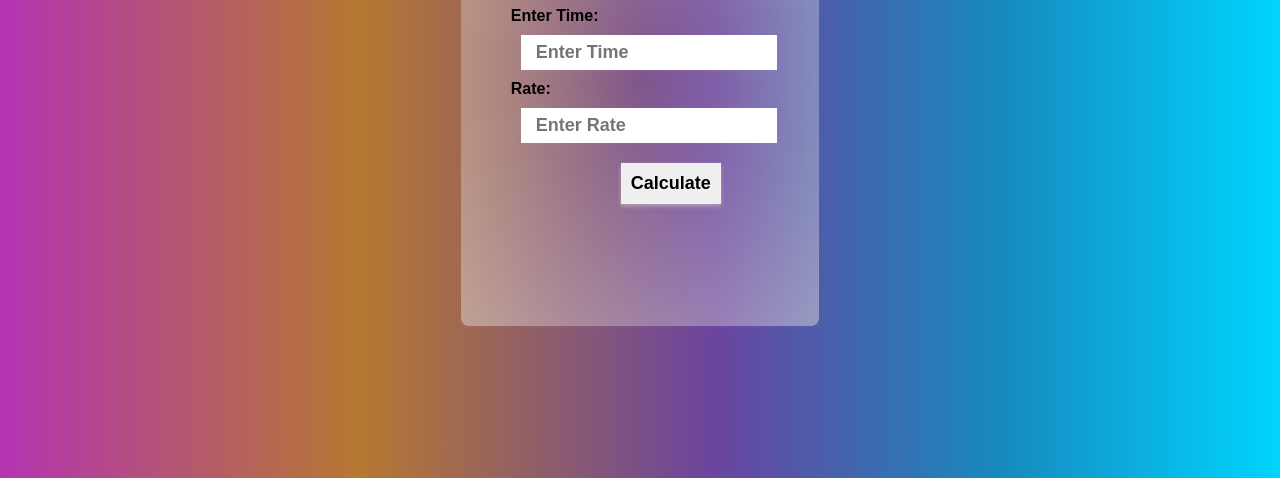
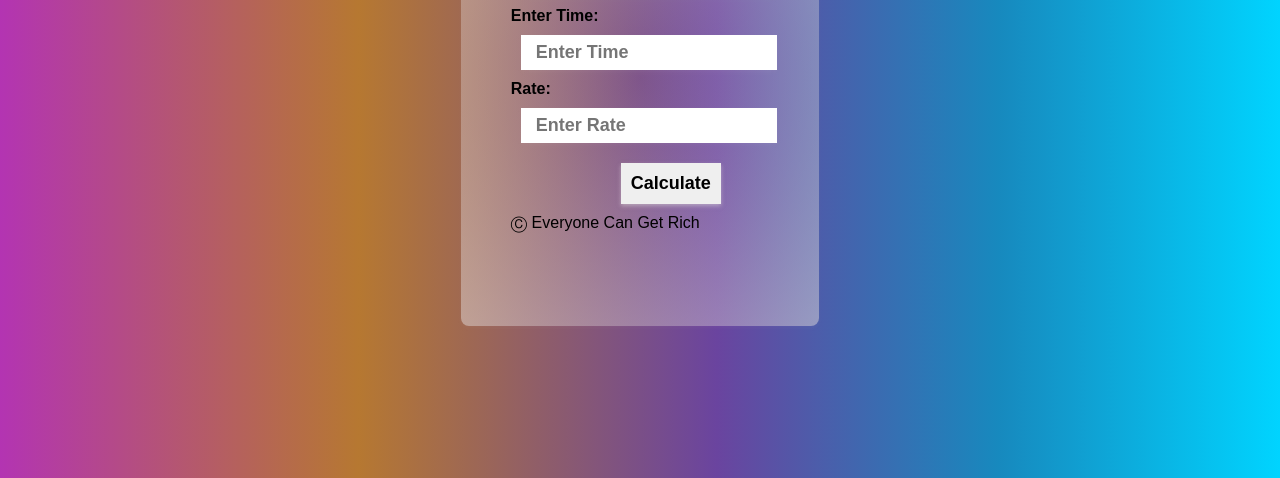
Before and after one commit to tajindermajara/web-project, a plain HTML site: page index.html in a window 1280 px wide. Shown: the part 322-800 px from the top of the page. Drawn offline with Linux system fonts and the light colour scheme.

Commit message:
Initail commit

```diff
--- a/index.html
+++ b/index.html
@@ -25,6 +25,7 @@
             <div class="button">
                 <button onclick="Calculate()">Calculate</button>
             </div>
+            <di>Ⓒ Everyone Can Get Rich</di>
             <div class="result">
                 <h3 id="si"></h3>
                 <h3 id="s2"></h3>
```
